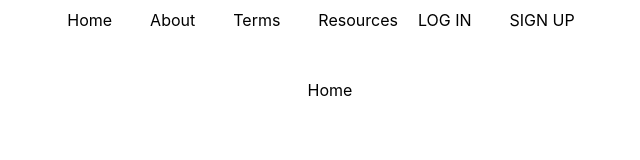
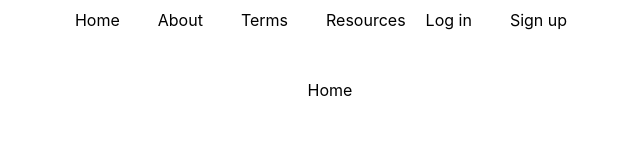
Before and after one commit to VictorLuo920/activisim_app, a React (Create React App) app: page / in a window 1280 px wide. Shown: the top 160 px of the page, without its empty margins (310-950 px from the left). Built offline with nearby package versions, Linux system fonts and the light colour scheme.

Commit message:
name doesnt go bold on hover in navbar

```diff
--- a/src/components/NavBar/NavBar.js
+++ b/src/components/NavBar/NavBar.js
@@ -4,16 +4,16 @@ import './NavBar.css';
 
 const NavBar = (props) => {
     let nav = props.user ?
-        <div className='NavBar-link'>
-            <Link to='' className='NavBar-link' onClick={props.handleLogout} >LOG OUT</Link>
+        <div className='NavBar'>
+            <Link to='' className='NavBar-link' onClick={props.handleLogout} >Log out</Link>
             &nbsp;&nbsp;&nbsp;&nbsp;&nbsp;
-            <span className='NavBar-welcome'>WELCOME, {props.user.name}</span>
+            <span className='NavBar-welcome'>Welcome, {props.user.name}</span>
         </div>
         :
         <div className='NavBar'>
-            <Link to="/login" className='NavBar-link'>LOG IN</Link>
+            <Link to="/login" className='NavBar-link'>Log in</Link>
             &nbsp;&nbsp;&nbsp;&nbsp;
-            <Link to="/signup" className='NavBar-link'>SIGN UP</Link>
+            <Link to="/signup" className='NavBar-link'>Sign up</Link>
             &nbsp;&nbsp;&nbsp;&nbsp;
         </div>
 
```
